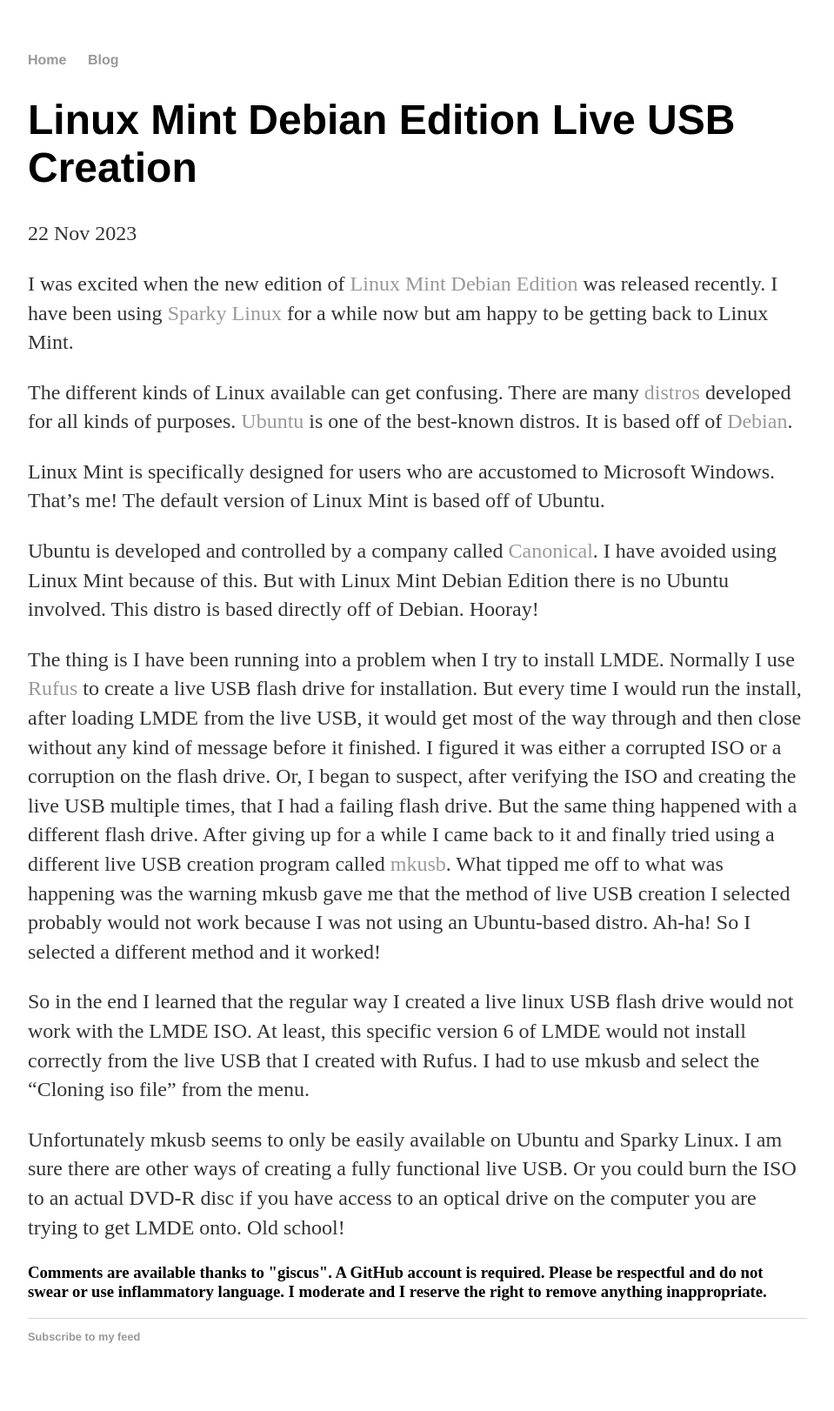
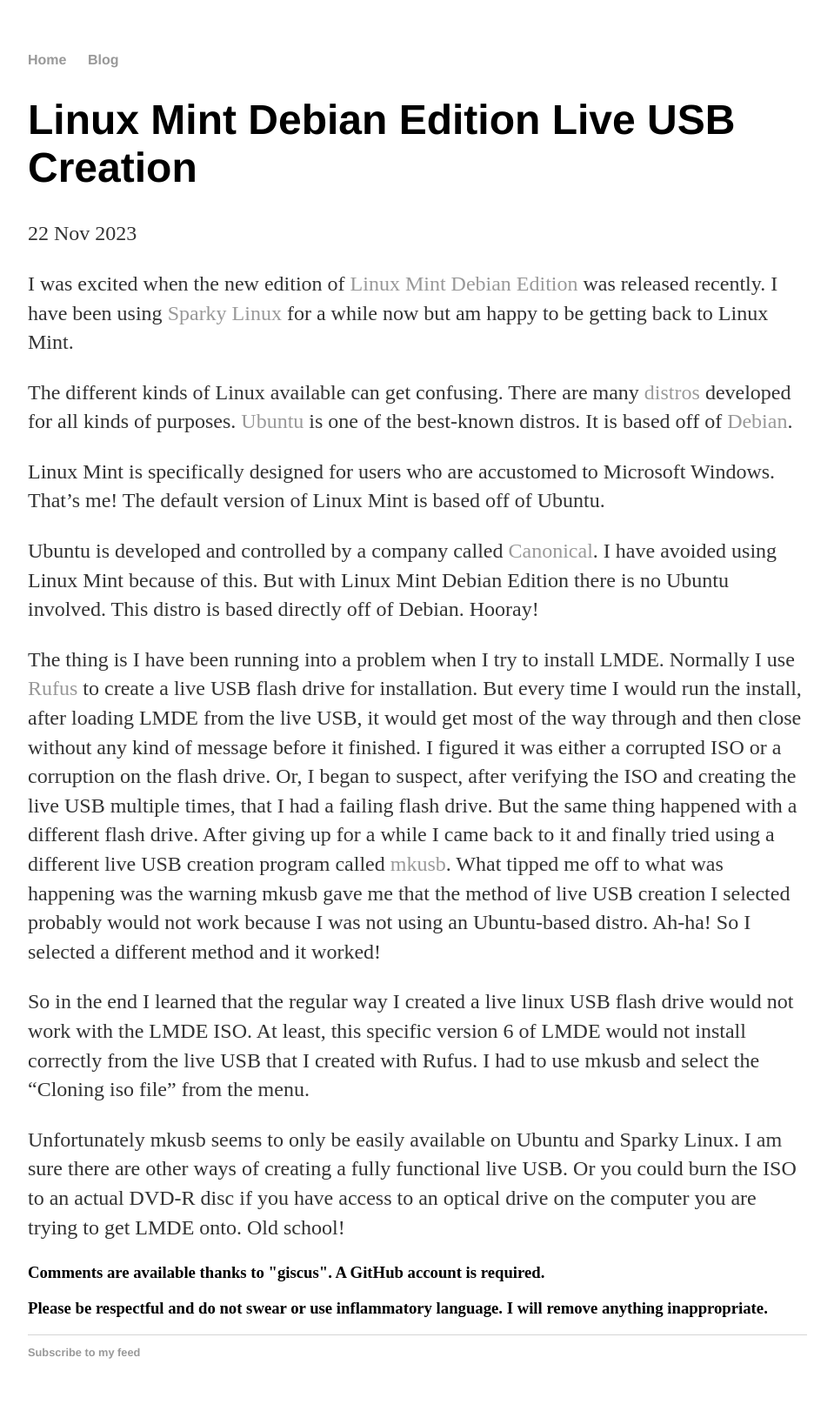
Before and after one commit to martinsblog/martinsblog.github.io, a Jekyll site: the page built from _posts/2023-11-22-lmde-live-USB-creation.md, in a window 1280 px wide. Shown: the whole page at 87% size, without its empty margins (160-1119 px from the left). Built offline with Jekyll 4.4.1, drawn with Linux system fonts in a browser that asks for light colours; comment, search, counter and statistics services are not loaded.

Commit message:
Update post.html

```diff
--- a/_layouts/post.html
+++ b/_layouts/post.html
@@ -8,10 +8,8 @@
     {{ content }}
 </div>
 
-<h3>
-
-Comments are available thanks to "giscus". A GitHub account is required.
-Please be respectful and do not swear or use inflammatory language. I moderate and I reserve the right to remove anything inappropriate.</h3>
+<h3>Comments are available thanks to "giscus". A GitHub account is required.</h3>
+<h3>Please be respectful and do not swear or use inflammatory language. I will remove anything inappropriate.</h3>
 
 <script src="https://giscus.app/client.js"
         data-repo="martinsblog/martinsblog.github.io"
```
